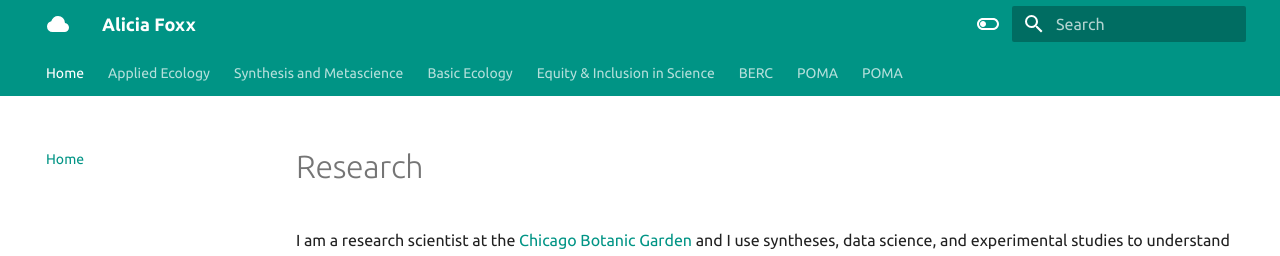
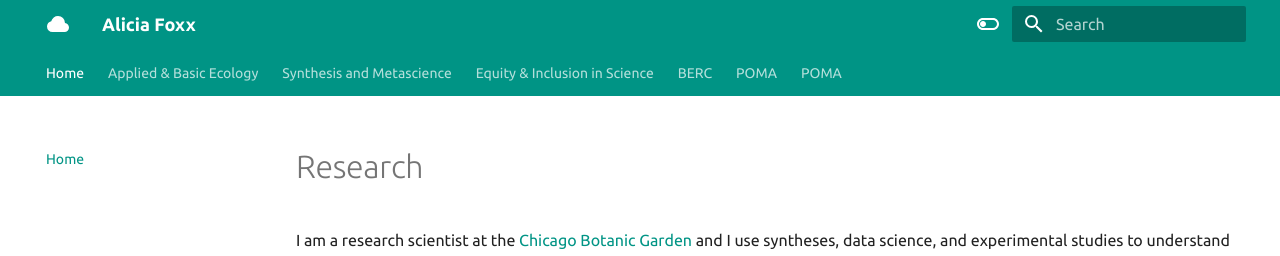
Before and after one commit to aliciafoxx/mkdocs-website, an MkDocs documentation site: the page built from docs/index.md, in a window 1280 px wide and 1076 px high. Shown: the top 256 px of the window. Built offline with MkDocs 1.6.1 and Material for MkDocs 9.7.7, drawn with Linux system fonts in a browser that asks for light colours.

Commit message:
Update mkdocs.yml
remove basic ecology page

```diff
--- a/mkdocs.yml
+++ b/mkdocs.yml
@@ -3,9 +3,8 @@ site_author: Alicia Foxx
 
 nav:
   - Home: index.md
-  - Applied Ecology: page_8.md
+  - Applied & Basic Ecology: page_8.md
   - Synthesis and Metascience: page_3.md
-  - Basic Ecology: page_5.md
   - Equity & Inclusion in Science: page_7.md
   - BERC: page_4.md
   - POMA: page_6.md
```
